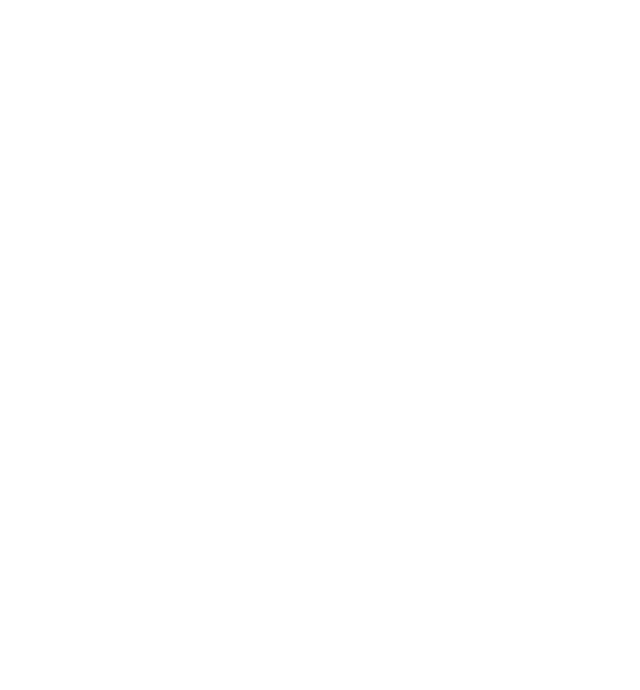
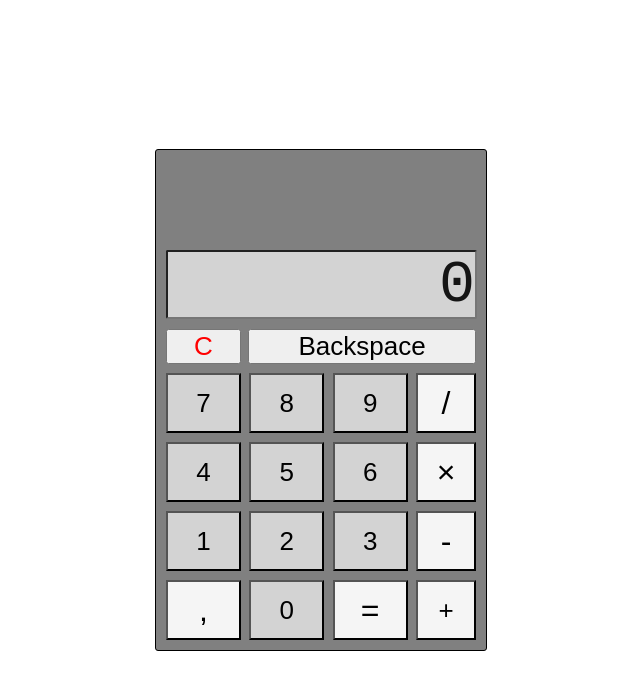
Before and after one commit to ithimikat/HomeworkSkillUp__Calculator, a plain HTML site: page index.html in a window 1280 px wide. Shown: the whole page, without its empty margins (319-959 px from the left). Drawn offline with Linux system fonts and the light colour scheme.

Commit message:
added markup, styles and icon

```diff
--- a/css/style.css
+++ b/css/style.css
@@ -0,0 +1,77 @@
+*{
+    margin: 0;
+    padding: 0;
+}
+
+div.container-center{
+    height: 100vh;
+    display: flex;
+    justify-content: center;
+    align-items: center;
+}
+
+#calculator{
+    height: 480px;
+    width: 310px;
+    padding: 10px;
+    background-color: gray;
+    border: 1px solid black;
+    border-radius: 3px;
+}
+
+input{
+    height: 65px;
+    width: 99%;
+    outline: none;
+    text-align: right;
+    font-size: 60px;
+    font-family: monospace;
+    color: rgba(0,0,0,.9);
+    margin-top: 90px;
+    border-radius: 2px;
+    background-color: lightgrey;
+}
+
+.btns-delete{
+    display: flex;
+    justify-content: space-between;
+    margin-top: 10px;
+}
+
+.btn-delete-all{
+    height: 35px;
+    width: 75px;
+    font-size: 26px;
+    color: red;
+}
+
+.btn-backspace{
+    height: 35px;
+    width: 228px;
+    font-size: 26px;
+}
+
+.btns-numbers-and-maths{
+    display: flex;
+    justify-content: space-between;
+    flex-wrap: wrap;
+}
+
+.btn{
+    width: 75px;
+    height: 60px;
+    margin-top: 9px;
+    font-size: 26px;
+    background-color: lightgrey;
+    outline: none;
+}
+
+.math-width{
+    width: 60px;
+    background-color: whitesmoke;
+}
+
+.font-size{
+    font-size: 32px;
+    background-color: whitesmoke;
+}
--- a/index.html
+++ b/index.html
@@ -6,12 +6,41 @@
           content="width=device-width, user-scalable=no, initial-scale=1.0, maximum-scale=1.0, minimum-scale=1.0">
     <meta http-equiv="X-UA-Compatible" content="ie=edge">
     <title>Калькулятор</title>
+    <link rel="icon" href="images/favicon.ico" type="images/x-icon">
+    <!--  CSS  -->
     <link rel="stylesheet" href="css/style.css" type="text/css">
+    <!--  JS  -->
     <script src="libs/jquery/jquery-3.4.1.min.js"></script>
     <script src="js/functions.js"></script>
     <script src="js/app.js"></script>
 </head>
 <body>
-
+<div class="container-center">
+    <div id="calculator">
+        <input type="text" readonly value="0">
+        <div class="btns-delete">
+            <button class="btn-delete-all">C</button>
+            <button class="btn-backspace">Backspace</button>
+        </div>
+        <div class="btns-numbers-and-maths">
+            <button class="btn">7</button>
+            <button class="btn">8</button>
+            <button class="btn">9</button>
+            <button class="btn math-width font-size">/</button>
+            <button class="btn">4</button>
+            <button class="btn">5</button>
+            <button class="btn">6</button>
+            <button class="btn math-width font-size">&times;</button>
+            <button class="btn">1</button>
+            <button class="btn">2</button>
+            <button class="btn">3</button>
+            <button class="btn math-width font-size">-</button>
+            <button class="btn font-size">,</button>
+            <button class="btn">0</button>
+            <button class="btn font-size">=</button>
+            <button class="btn math-width">+</button>
+        </div>
+    </div>
+</div>
 </body>
 </html>
```
Also changed, not shown: images/favicon.ico (added).
